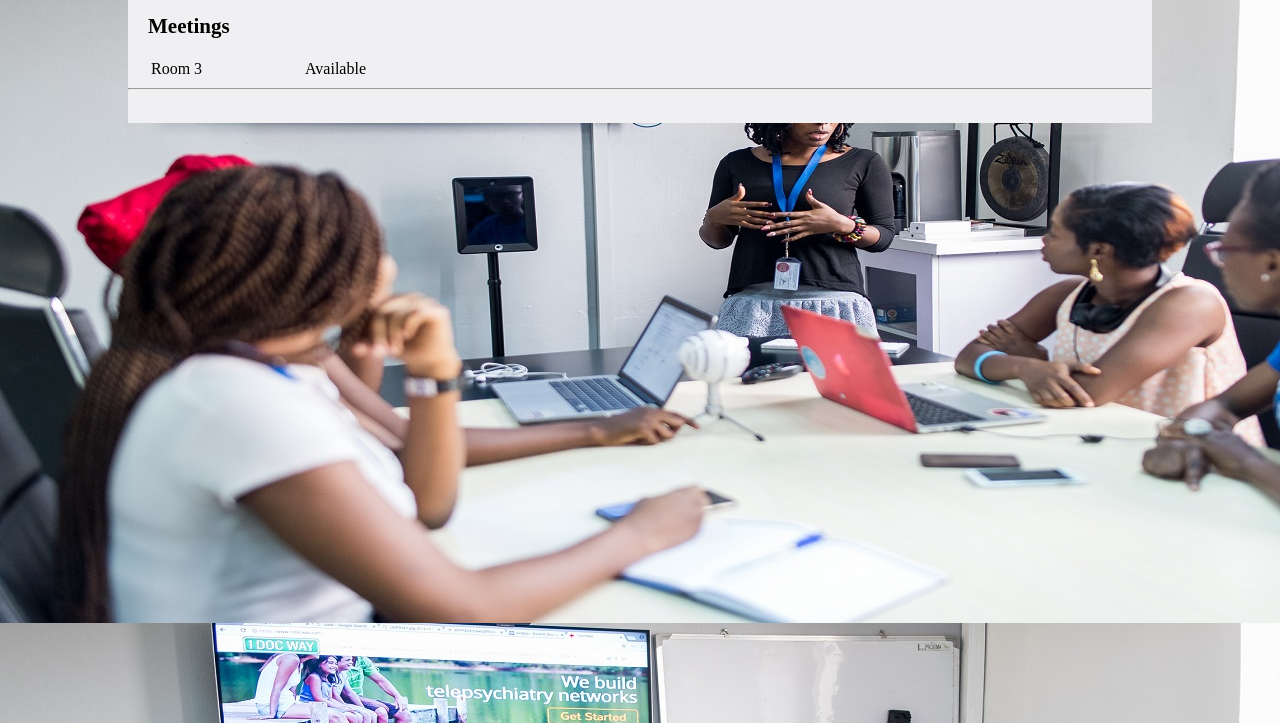
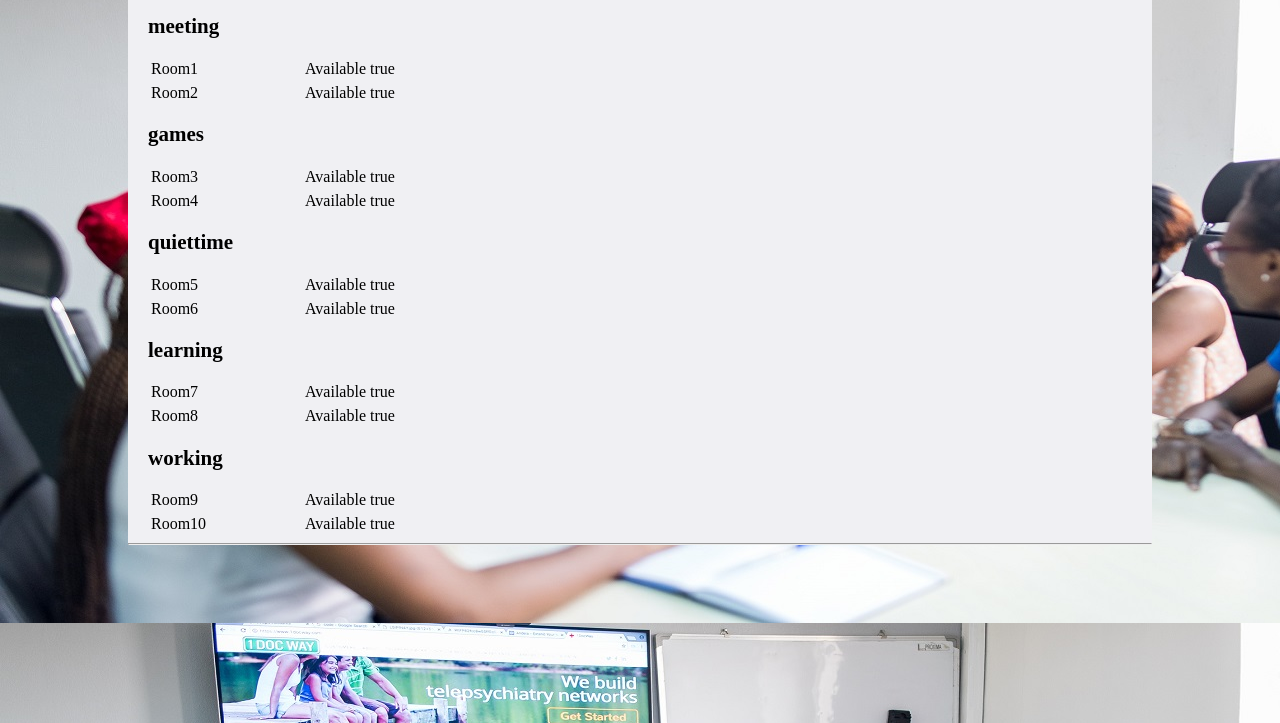
Before and after one commit to olarewajuakeemope/AndelaRooms, a plain HTML site: page manager.html in a window 1280 px wide. Shown: the part 77-800 px from the top of the page. Drawn offline with nearby package versions, Linux system fonts and the light colour scheme.

Commit message:
manager page population successful

```diff
--- a/js/managerpage.js
+++ b/js/managerpage.js
@@ -1,12 +1,20 @@
 (function() {
+
   $.getJSON("js/rooms.json", function(rooms) {
+
+    var newObj = rooms.meetings;
     var newOutput = "";
-    for (var i = 0; i < rooms.length; i++) {
-      newOutput += "<h2>"rooms[i].name"</h2>";
-          for (var j = 0; j < rooms[i].length; j++) {
-           newOutput += "<table><tr><td>Room" rooms[i][j].number "</td> <td>Available" rooms[i][j].available "</td></tr></table>";
+    for (var i in rooms) {
+      if(i=="games") newObj = rooms.games;
+      else if(i=="quiettime") newObj = rooms.quiettime;
+      else if(i=="learning") newObj = rooms.learning;
+      else if(i=="working") newObj = rooms.working;
+
+      newOutput += "<h2>" + newObj[0].name + "</h2>";
+          for (var j = 0; j < newObj.length; j++) {
+           newOutput += "<table><tr><td>Room" + newObj[j].number + "</td> <td>Available " + newObj[j].available + "</td></tr></table>";
           }
     }
-    $(".available").html(newOutput);
+    $(".availables").html(newOutput);
   })
 })();
--- a/manager.html
+++ b/manager.html
@@ -24,6 +24,7 @@
 	</div>
 
 </div>
+<script src="https://ajax.googleapis.com/ajax/libs/jquery/3.1.1/jquery.min.js"></script>
 <script type="text/javascript" src="js/managerpage.js"></script>
 </body>
 </html>
```
Also changed, not shown: user.html (+1 -1 lines).
